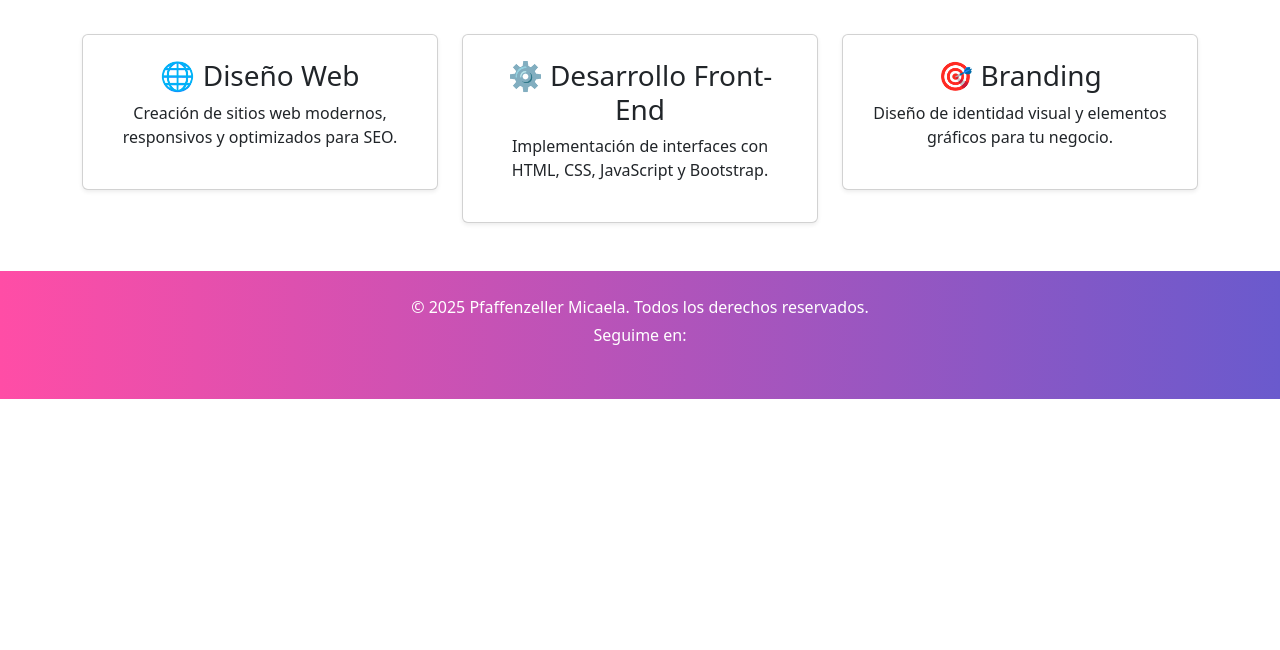
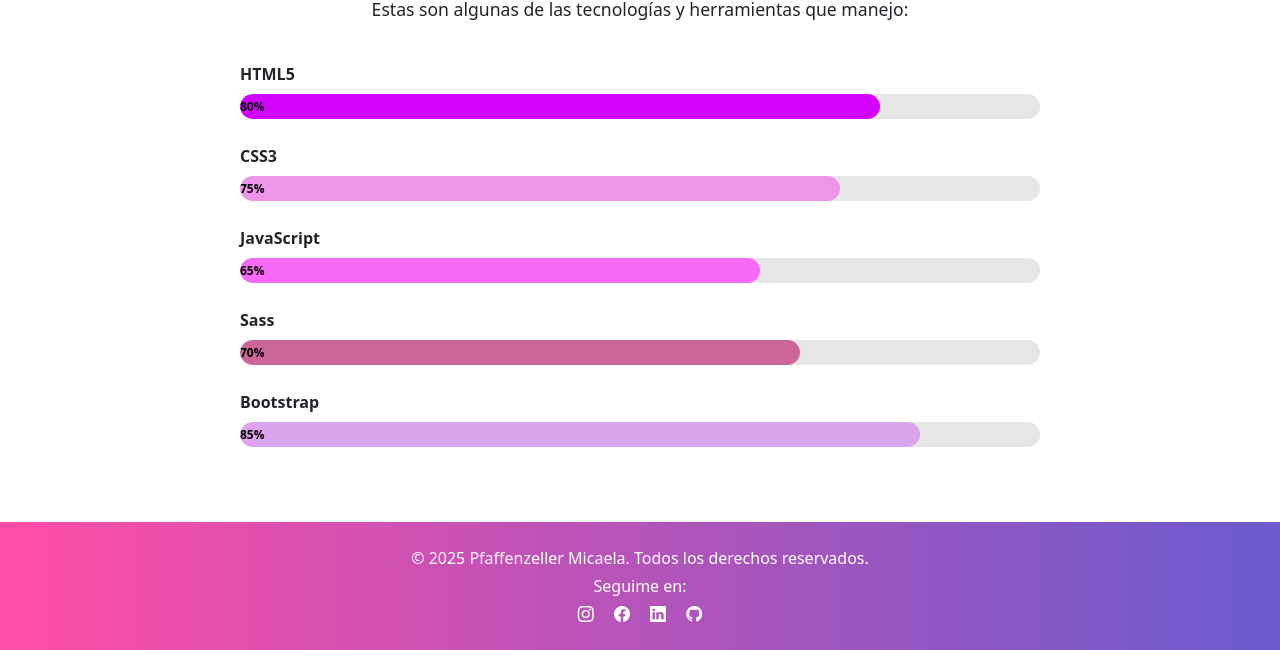
Before and after one commit to MGPfaffenzeller/proyecto-portafolio, a plain HTML site: page page/habilidades.html in a window 1280 px wide. Shown: the part 198-848 px from the top of the page. Before the commit the page ends 800 px from the top, so only its background shows below. Drawn offline with nearby package versions, Linux system fonts and the light colour scheme; a web font is replaced by a local one.

Commit message:
actulizacion en la pagina habilidades

```diff
--- a/page/habilidades.html
+++ b/page/habilidades.html
@@ -3,21 +3,22 @@
 <head>
   <meta charset="UTF-8">
   <meta name="viewport" content="width=device-width, initial-scale=1.0">
+  <title>Proyectos </title>
 <link rel="stylesheet" href="../css/style.css">
-  <link rel="stylesheet" href="https://cdnjs.cloudflare.com/ajax/libs/font-awesome/6.4.0/css/all.min.css">
-  <title>Habilidades</title>
+
+  <!-- Insertar Bootstrap icons -->
+  <link rel="stylesheet" href="https://cdn.jsdelivr.net/npm/bootstrap-icons@1.11.3/font/bootstrap-icons.css">
 
   <!-- Insertar Bootstrap css -->
   <link href="https://cdn.jsdelivr.net/npm/bootstrap@5.3.3/dist/css/bootstrap.min.css" rel="stylesheet">
 
   <!-- Insertar logo como icono -->
-  <link rel="shortcut icon" href="../img/logo.png"  type="image/x-icon">
+  <link rel="shortcut icon" href="../img/logo.png" type="image/x-icon">
 
   <!-- Insertar tipografia -->
   <link rel="preconnect" href="https://fonts.googleapis.com">
   <link rel="preconnect" href="https://fonts.gstatic.com" crossorigin>
   <link href="https://fonts.googleapis.com/css2?family=Libertinus+Serif:ital,wght@0,400;0,600;0,700;1,400;1,600;1,700&display=swap" rel="stylesheet">
-
 </head>
 <body>
    <!-- Menú -->
@@ -40,35 +41,52 @@
             </div>
         </nav>
     </header>
+
  <!-- Contenido de la página -->
   <main>
-    <section class="py-5">
-    <div class="container text-center">
-      <h1 class="fw-bold mb-5">Servicios</h1>
-      <div class="row g-4">
-        <div class="col-md-4">
-          <div class="card shadow-sm p-4">
-            <h3>🌐 Diseño Web</h3>
-            <p>Creación de sitios web modernos, responsivos y optimizados para SEO.</p>
+    <section class="habilidades">
+  <h1 class="fw-bold">Mis Habilidades</h1>
+  <p>Estas son algunas de las tecnologías y herramientas que manejo:</p>
+
+  <div class="skills-progress">
+    <div class="skill-item">
+      <span>HTML5</span>
+      <div class="progress-bar">
+        <div class="progress html">80%</div>
       </div>
     </div>
-        <div class="col-md-4">
-          <div class="card shadow-sm p-4">
-            <h3>⚙️ Desarrollo Front-End</h3>
-            <p>Implementación de interfaces con HTML, CSS, JavaScript y Bootstrap.</p>
+
+    <div class="skill-item">
+      <span>CSS3</span>
+      <div class="progress-bar">
+        <div class="progress css">75%</div>
       </div>
     </div>
-        <div class="col-md-4">
-          <div class="card shadow-sm p-4">
-            <h3>🎯 Branding</h3>
-            <p>Diseño de identidad visual y elementos gráficos para tu negocio.</p>
+
+    <div class="skill-item">
+      <span>JavaScript</span>
+      <div class="progress-bar">
+        <div class="progress js">65%</div>
       </div>
+    </div>
+
+    <div class="skill-item">
+      <span>Sass</span>
+      <div class="progress-bar">
+        <div class="progress sass">70%</div>
+      </div>
+    </div>
+
+    <div class="skill-item">
+      <span>Bootstrap</span>
+      <div class="progress-bar">
+        <div class="progress bootstrap">85%</div>
       </div>
     </div>
   </div>
 </section>
+
 </main>
-
 <!-- Pie de página -->
   <footer class="text-white text-center py-4">
     <p class="mb-1"> &copy; 2025 Pfaffenzeller Micaela. Todos los derechos reservados.</p>
@@ -81,5 +99,6 @@
 
 <!-- Bootstrap JS -->
   <script src="https://cdn.jsdelivr.net/npm/bootstrap@5.3.3/dist/js/bootstrap.bundle.min.js"></script>
+
 </body>
 </html>
--- a/sass/base.scss
+++ b/sass/base.scss
@@ -4,8 +4,11 @@
   box-sizing: border-box;
 }
 
-body {
+html, body {
+  height: 100%;
   font-family: $fuente-principal;
   background-color: $color-fondo;
   color: $color-texto;
+  display: flex;
+  flex-direction: column;
 }
--- /dev/null
+++ b/sass/habilidades.scss
@@ -0,0 +1,72 @@
+.habilidades {
+  text-align: center;
+  padding: 50px 20px;
+
+  p {
+    margin-bottom: 40px;
+    font-size: 1.1rem;
+  }
+
+  .skills-progress {
+    max-width: 800px;
+    margin: 0 auto;
+
+    .skill-item {
+      margin-bottom: 25px;
+      text-align: left;
+
+      span {
+        display: block;
+        font-weight: bold;
+        margin-bottom: 8px;
+      }
+
+      .progress-bar {
+        background: #e6e6e6;
+        border-radius: 20px;
+        overflow: hidden;
+
+        .progress {
+          height: 25px;
+          line-height: 25px;
+          text-align: right;
+          padding-right: 10px;
+          color: white;
+          font-weight: bold;
+          border-radius: 20px;
+          transition: width 1s ease-in-out;
+        }
+
+        .html {
+          width: 80%;
+          background: #d302fd;
+          color: #000;
+        }
+
+        .css {
+          width: 75%;
+          background: #ed95e9;
+          color: #000;
+        }
+
+        .js {
+          width: 65%;
+          background: #f76af7;
+          color: #000;
+        }
+
+        .sass {
+          width: 70%;
+          background: #cc6699;
+          color: #000;
+        }
+
+        .bootstrap {
+          width: 85%;
+          background: #dba4ec;
+          color: #000;
+        }
+      }
+    }
+  }
+}
--- a/sass/style.scss
+++ b/sass/style.scss
@@ -5,3 +5,4 @@
 @import 'layout';
 @import 'componentes';
 @import 'pages';
+@import 'habilidades';
```
Also changed, not shown: index.html (+1 -1 lines), css/style.css, 1 other file. Lines whose indentation alone changed are shown as unchanged.
